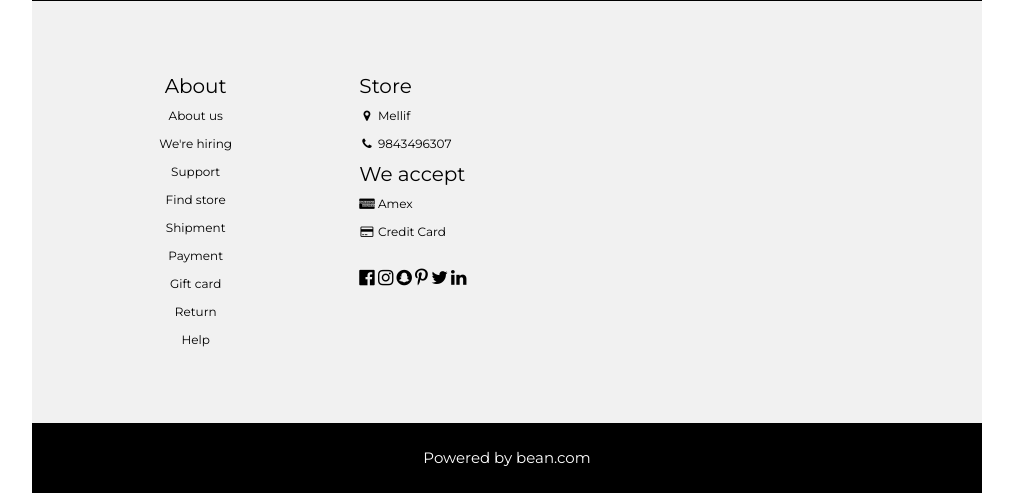
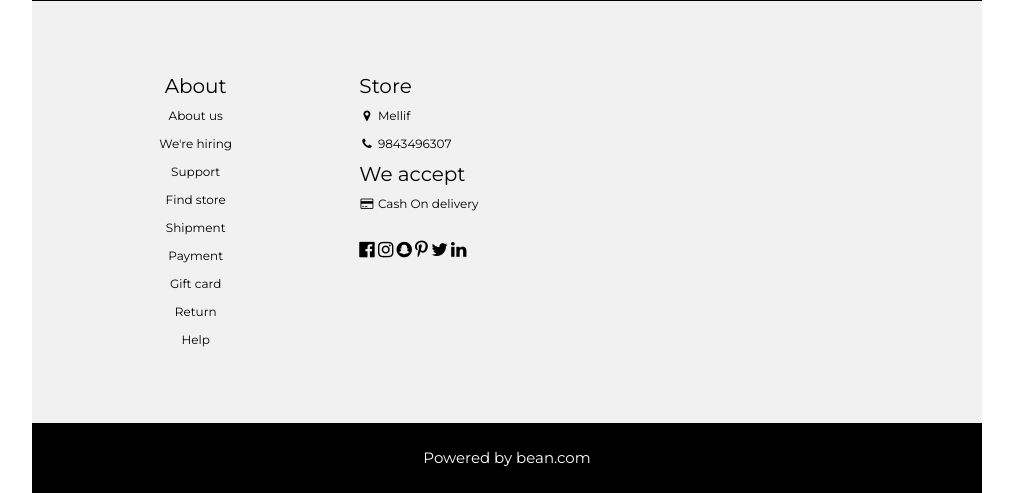
Before and after one commit to er-nabin-bhusal/project, a Django app: page /about/us/ in a window 1280 px wide. Shown: the part 893-1386 px from the top of the page, without its empty margins (258-1271 px from the left). Run offline with Django 3.2, Linux system fonts and the light colour scheme; some libraries are stand-ins or nearby versions.

Commit message:
facebook link

```diff
--- a/mains/templates/base.html
+++ b/mains/templates/base.html
@@ -134,10 +134,9 @@ body,h1,h2,h3,h4,h5,h6,.w3-wide {font-family: "Montserrat", sans-serif;}
             <p><i class="fa fa-fw fa-map-marker"></i> Mellif</p>
             <p><i class="fa fa-fw fa-phone"></i> 9843496307</p>
             <h4>We accept</h4>
-            <p><i class="fa fa-fw fa-cc-amex"></i> Amex</p>
-            <p><i class="fa fa-fw fa-credit-card"></i> Credit Card</p>
+            <p><i class="fa fa-fw fa-credit-card"></i> Cash On delivery</p>
             <br>
-            <i class="fa fa-facebook-official w3-hover-opacity w3-large"></i>
+            <a href="https://www.facebook.com/mellif.cake"><i class="fa fa-facebook-official w3-hover-opacity w3-large"></i></a>
             <i class="fa fa-instagram w3-hover-opacity w3-large"></i>
             <i class="fa fa-snapchat w3-hover-opacity w3-large"></i>
             <i class="fa fa-pinterest-p w3-hover-opacity w3-large"></i>
```
